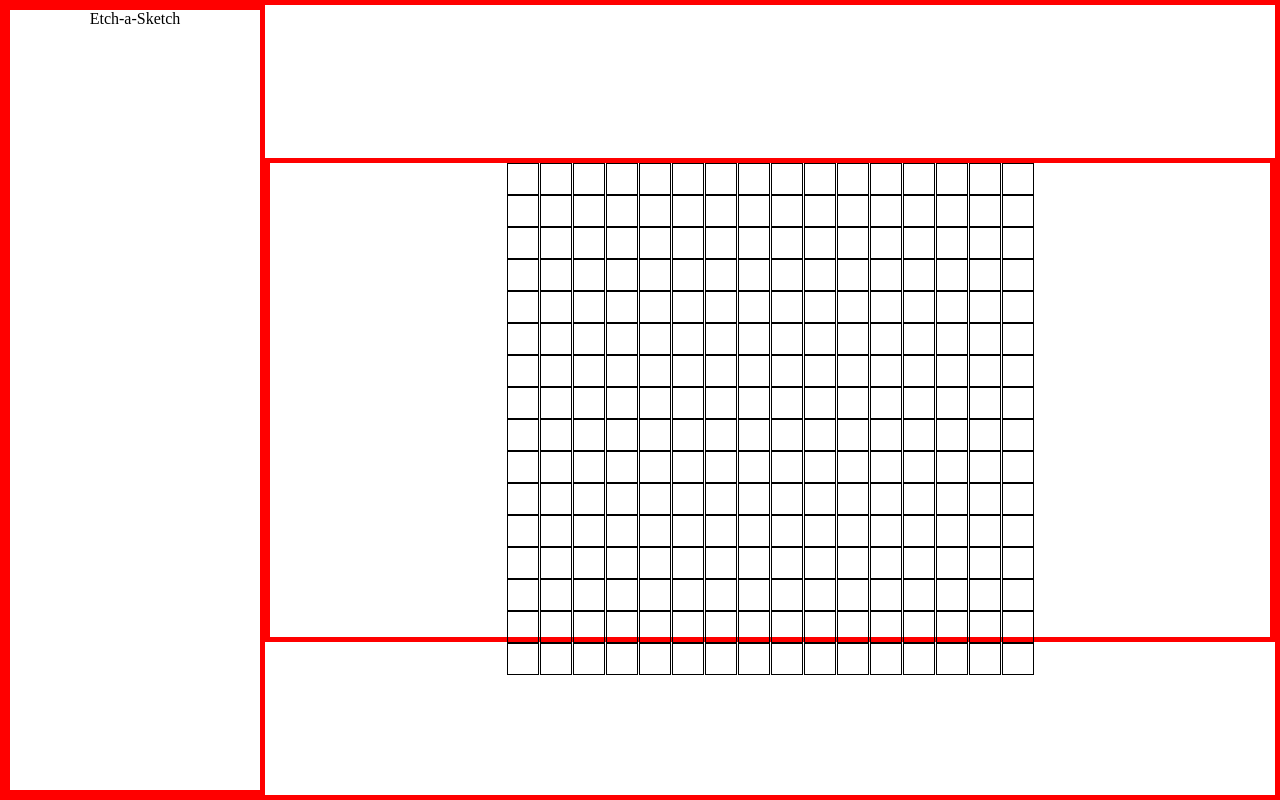
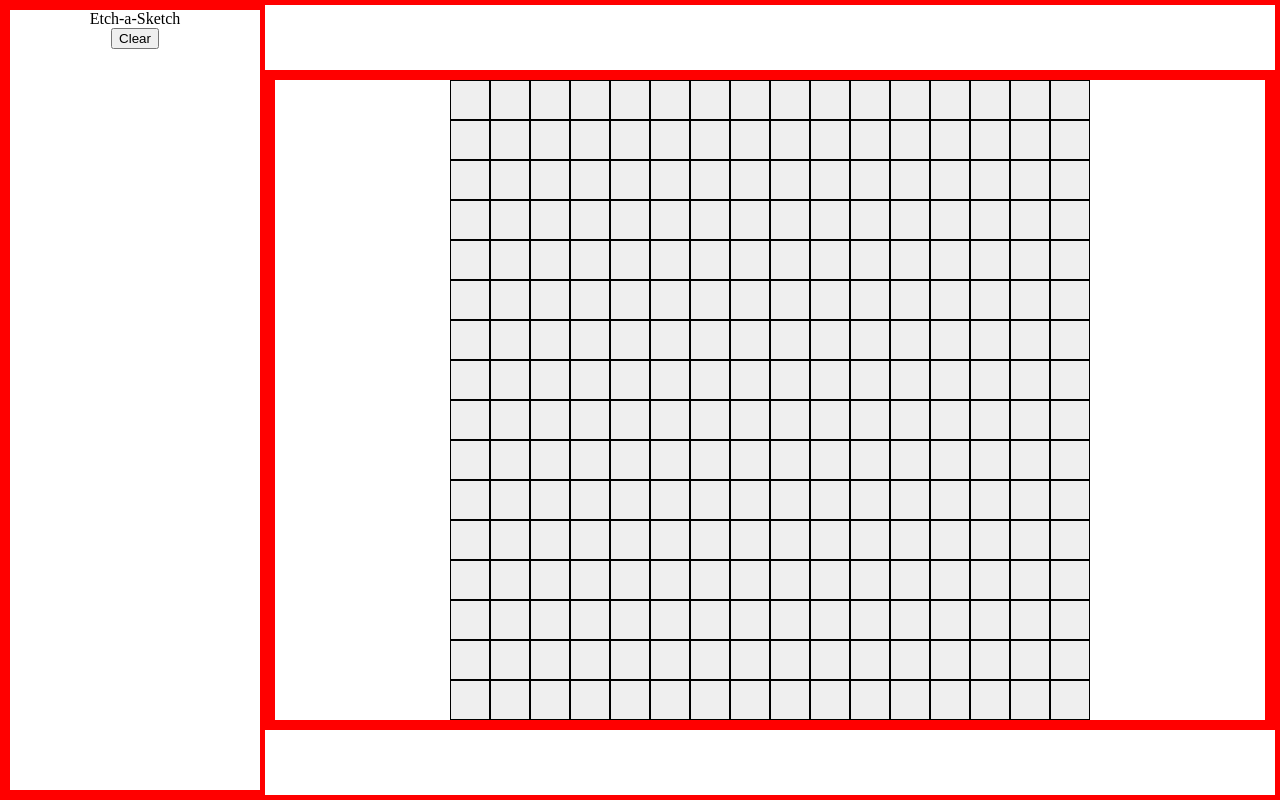
Before and after one commit to iTsThermo/Etch-a-Sketch, a plain HTML site: page index.html in a window 1280 px wide. Drawn offline with Linux system fonts and the light colour scheme.

Commit message:
Sketch function complete

```diff
--- a/index.html
+++ b/index.html
@@ -9,10 +9,15 @@
 </head>
 <body>
     <div id="root">
+
         <div id="sidebar">
             <div class="title">Etch-a-Sketch</div>
+            <button class="clear">Clear</button>
         </div>
-        <div id="container"></div>
+
+        <div id="playside">
+            <div id="container"></div>
+        </div>
     </div>
 </body>
 </html>
--- a/script.js
+++ b/script.js
@@ -10,11 +10,32 @@ while(index < numOfBoxes){
             'flex-grow: 1; margin: 0px;';
         root.appendChild(break_line);
     }else{
-        const sketch = document.createElement('div');
+        const sketch = document.createElement('button');
+        sketch.className = 'sketch';
         sketch.style.cssText = 'border: 1px solid black;' +
-            'height: 30px;' +
-            'width: 30px;' +
+            'height: 40px;' +
+            'width: 40px;' +
             'margin: 0px;';
         root.appendChild(sketch);
     }
 }
+
+const sketchList = document.querySelectorAll('.sketch');
+
+let pressed = false;
+
+window.addEventListener("mousedown", () =>{pressed = true;});
+
+window.addEventListener("mouseup", () =>{pressed = false;});
+
+sketchList.forEach(sketch => {
+    sketch.addEventListener("mouseover", () => {
+        if (pressed){
+        sketch.style.cssText = 'border: 1px solid black;' +
+        'height: 40px;' +
+        'width: 40px;' +
+        'margin: 0px;'+
+        'background: blue;';
+        }
+    });
+});
--- a/styles.css
+++ b/styles.css
@@ -15,15 +15,19 @@
     text-align: center;
 }
 
+#playside{
+    flex: 4;
+    justify-content: center;
+    margin-top: auto;
+    margin-bottom: auto;
+    border: 5px solid red;
+}
+
 #container{
-    flex: 4;
+    /* flex: 1; */
     display: inline-flex;
     flex-flow: wrap;
-    column-gap: 1px;
     row-gap: 0px;
     border: 5px solid red;
-    height: 60%;
-    margin-top: auto;
-    margin-bottom: auto;
     justify-content: center;
 }
```
